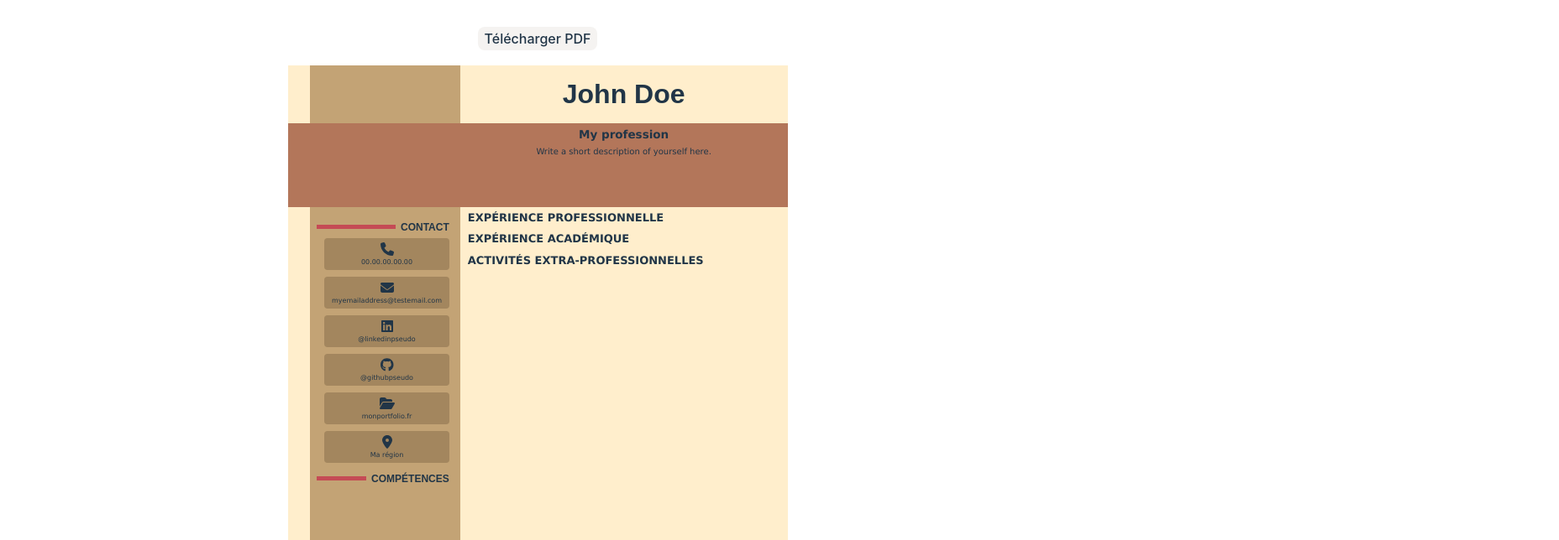
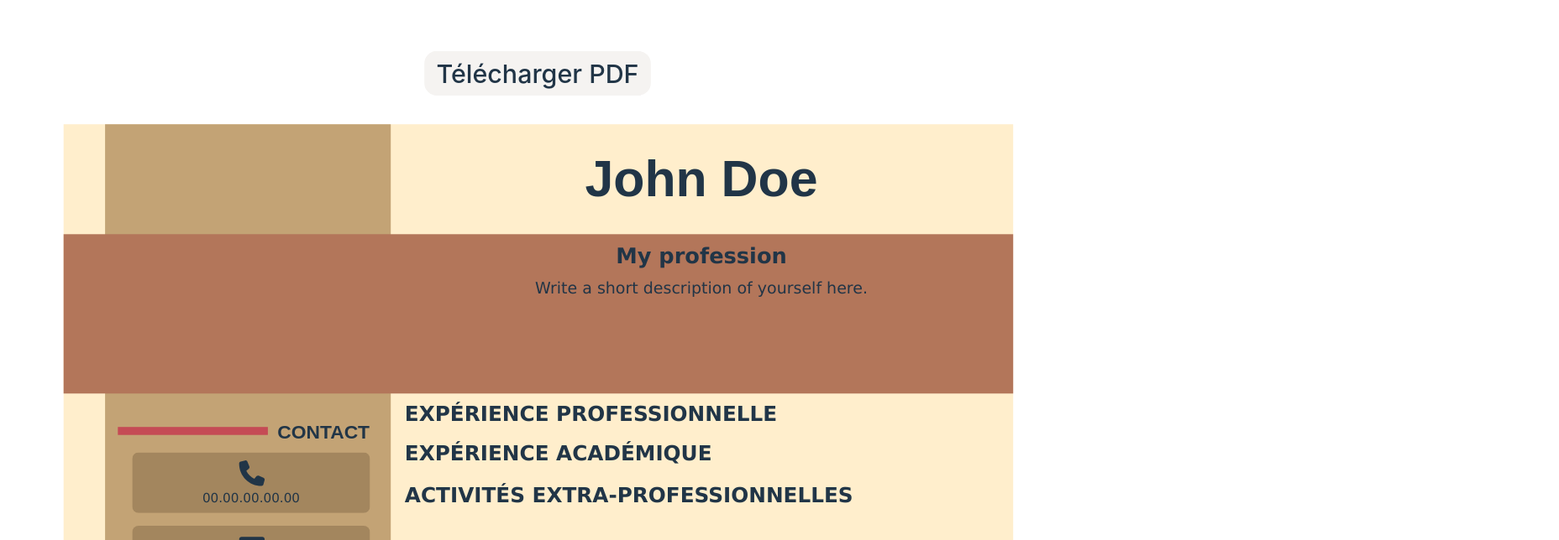
Before and after one commit to Qwib-Qwib/CV-generator, a React (Vite) app: page / in a window 1280 px wide. Shown: the top 644 px of the page at 84% size, 1856 px wide, since content can reach past the window. Built offline with nearby package versions, Linux system fonts and the light colour scheme.

Commit message:
Scale up everything by 190%.

```diff
--- a/src/App.css
+++ b/src/App.css
@@ -1,5 +1,10 @@
 * {
   color: #213547;
+}
+
+body {
+  scale: 1.9;
+  transform-origin: top;
 }
 
 #root {
```
